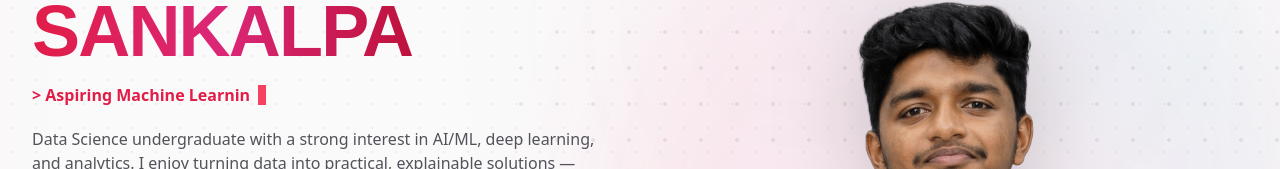
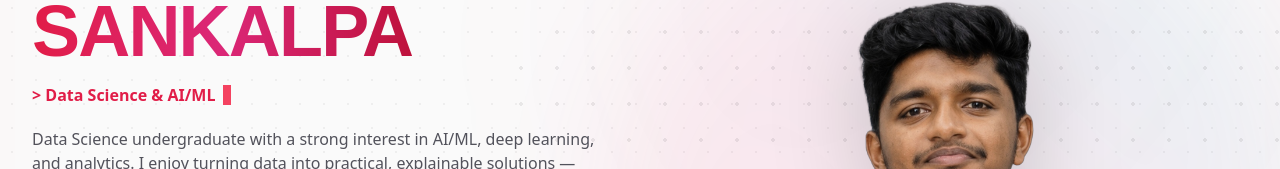
Before and after one commit to sankalpams/My-Portfolio, a React (Vite) app: page / in a window 1280 px wide. Shown: the part 244-413 px from the top of the page. Built offline with nearby package versions, Linux system fonts and the light colour scheme.

Commit message:
feat(hero): update typewriter roles and tagline with Data Engineering & AI/ML stack

```diff
--- a/src/components/Hero.tsx
+++ b/src/components/Hero.tsx
@@ -15,10 +15,11 @@ interface HeroProps {
 }
 
 const ROLES = [
-  "Aspiring Machine Learning & Deep Learning Student",
-  "Data Science Undergraduate",
-  "MLOps & Analytics Enthusiast",
-  "Data Analytics",
+  "Aspiring Data Engineer",
+  "Data Science & AI/ML",
+  "ETL Pipelines, Data Modeling, GNNs, XGBoost, BERT",
+  "Python, SQL, PyTorch",
+  "MLOps & Data Infrastructure",
 ];
 
 export const Hero: React.FC<HeroProps> = ({ onOpenResume }) => {
@@ -82,7 +83,7 @@ export const Hero: React.FC<HeroProps> = ({ onOpenResume }) => {
             </div>
 
             {/* Dynamic Typewriter Animated Subtitle */}
-            <div className="h-8 flex items-center gap-2 font-mono text-sm sm:text-base text-rose-600 dark:text-rose-300 font-semibold mb-4">
+            <div className="min-h-[2rem] flex items-center flex-wrap gap-x-2 gap-y-1 font-mono text-sm sm:text-base text-rose-600 dark:text-rose-300 font-semibold mb-4">
               <span>&gt; {currentText}</span>
               <span className="w-2 h-5 bg-rose-500 animate-blink inline-block" />
             </div>
--- a/src/data/portfolioData.ts
+++ b/src/data/portfolioData.ts
@@ -3,11 +3,13 @@ import type { SkillCategory, Certification, EducationItem, QuickFact } from '../
 export const personalInfo = {
   name: 'Malith Shehan Sankalpa',
   preferredName: 'Malith Shehan',
-  tagline: 'Data Science Undergraduate | Machine Learning & Analytics',
+  tagline: 'Aspiring Data Engineer | Data Science & AI/ML | MLOps & Data Infrastructure',
   roles: [
-    'Aspiring Machine Learning & Deep Learning Student',
-    'Data Science Undergraduate',
-    'MLOps & Analytics Enthusiast'
+    'Aspiring Data Engineer',
+    'Data Science & AI/ML',
+    'ETL Pipelines, Data Modeling, GNNs, XGBoost, BERT',
+    'Python, SQL, PyTorch',
+    'MLOps & Data Infrastructure',
   ],
   bio: 'Data Science undergraduate with a strong interest in AI/ML, deep learning, and analytics. I enjoy turning data into practical, explainable solutions — from predictive models to intelligent, data-driven systems.',
   university: 'Sri Lanka Technology Campus (SLTC)',
```
